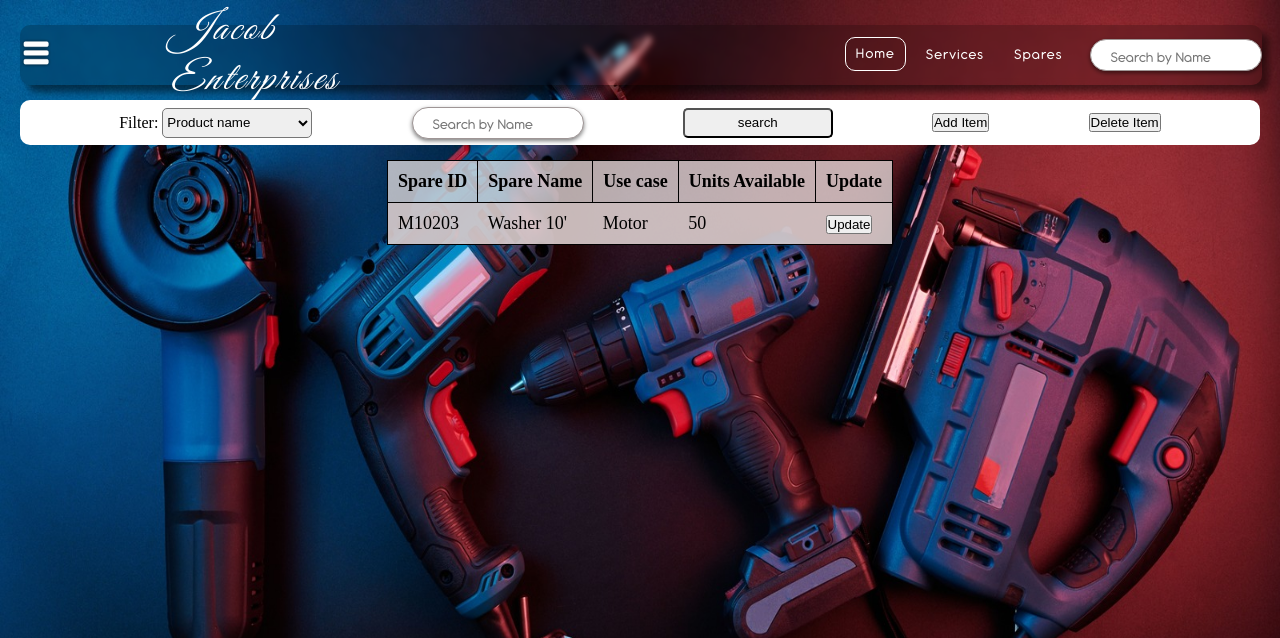
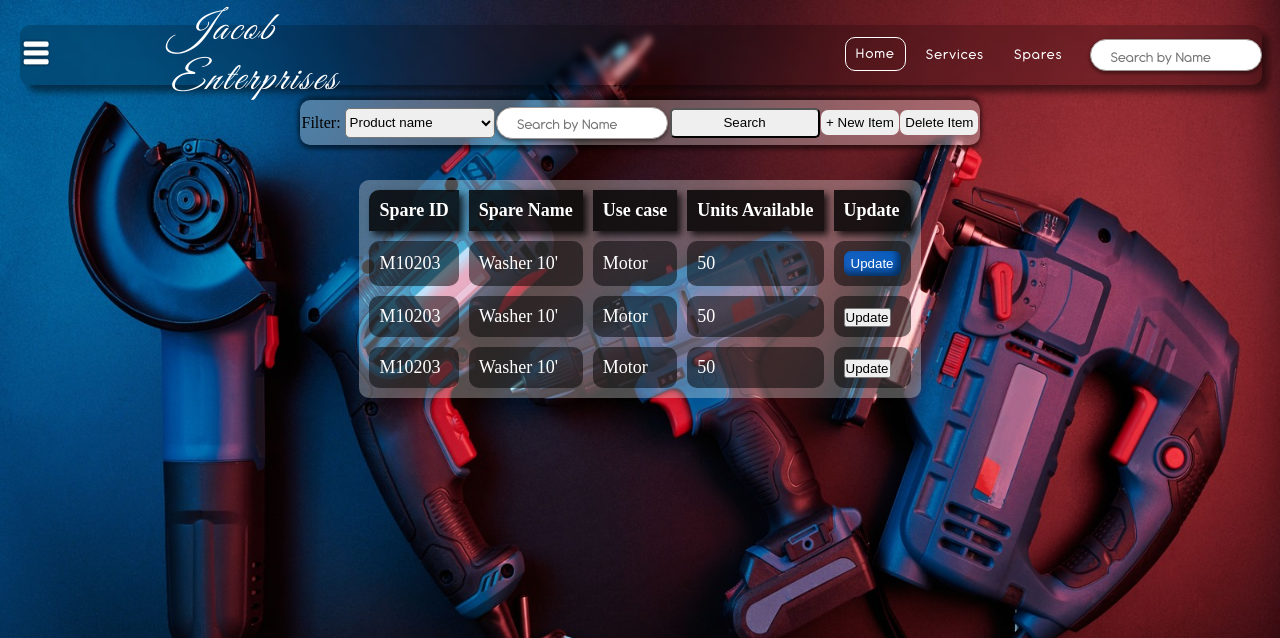
Before and after one commit to Justin-Ebenazar/jacob_Enterprise_freelancing, a Flask app: template Manicks/templates/spares_update.html in a window 1280 px wide. Shown: the top 638 px of the page. Run offline with Flask 3, Linux system fonts and the light colour scheme; the template is opened without the code that fills it, so the values that code supplies are empty.

Commit message:
extra fixes

```diff
--- a/Manicks/templates/spares_update.html
+++ b/Manicks/templates/spares_update.html
@@ -37,20 +37,20 @@
                 </div>
                 <div><input type="text" name="search_input" placeholder="Search by Name"></div>
                 <div>
-                    <input id="search-btn" type="submit" value="search">
+                    <input id="search-btn" type="submit" value="Search">
                 </div>
                 <div>
-                    <button>Add Item </button>
+                    <button id="add_new_item">+ New Item </button>
                     <!-- new spare adder -->
                 </div>
                 <div>
-                    <button>Delete Item</button>
+                    <button id="del_item">Delete Item</button>
                     <!-- delete an unused spare detail -->
                 </div>
 
             </div>
             <div class="spares-update-table">
-                <table cellspacing="10px" class="home-detail-table">
+                <table cellspacing="10px" class="spare-detail-table">
                     <tr>
                         <th class="home-detail-th">Spare ID</th>
                         <th class="home-detail-th">Spare Name</th>
@@ -58,6 +58,20 @@
                         <th class="home-detail-th">Units Available</th>
                         <th class="home-detail-th">Update</th>
 
+                    </tr>
+                    <tr>
+                        <td class="spare-details">M10203</td>
+                        <td class="spare-details">Washer 10'</td>
+                        <td class="spare-details">Motor</td>
+                        <td class="spare-details">50</td>
+                        <td class="spare-details"><button id="upbutt">Update</button></td>
+                    </tr>
+                    <tr>
+                        <td class="spare-details">M10203</td>
+                        <td class="spare-details">Washer 10'</td>
+                        <td class="spare-details">Motor</td>
+                        <td class="spare-details">50</td>
+                        <td class="spare-details"><button>Update</button></td>
                     </tr>
                     <tr>
                         <td class="spare-details">M10203</td>
--- a/Manicks/templates/style1.css
+++ b/Manicks/templates/style1.css
@@ -605,12 +605,17 @@ text-align: center;
     display: flex;
     justify-content: space-evenly;
     align-items: center;
-    width: 100%-40px;
-    background-color: white;
+    width: 100%-600px;
+    background-color: rgba(255,255,255,0.3);
+    backdrop-filter: blur(4px);
+    box-shadow: 2px 4px 4px rgba(0,0,0,0.3),
+    -2px -4px 4px rgba(0,0,0,0.3),
+    -2px 4px 4px rgba(0,0,0,0.3),
+    2px -4px 4px rgba(0,0,0,0.3);
     height: 45px;
     border-radius: 10px;
-    right: 20px;
-    left: 20px;
+    right: 300px;
+    left: 300px;
 }
 
 .spares-update-table{
@@ -620,6 +625,72 @@ text-align: center;
     justify-content: space-evenly;
     align-items: center;
     width: 100%;
-    height: 45px;
     border-radius: 10px;
 }
+
+.spare-detail-table{
+    background-color: rgba(255,255,255,0.3);
+    border-radius: 10px;
+}
+
+.spare-detail-table th{
+    background-color: rgba(0, 0, 0, 0.8);
+    color: rgba(255, 255, 255, 1);
+    border: none;
+    box-shadow: 4px 4px 7px rgba(0,0,0,0.8);
+}
+
+.spare-detail-table th:first-child{
+    border-radius: 10px 0px 0px 0px;
+}
+
+.spare-detail-table th:last-child{
+    border-radius: 0px 10px 0px 0px;
+}
+
+.spare-detail-table tr{
+    border-radius: 10px;
+}
+
+.spare-detail-table td{
+    border-radius: 10px;
+    background-color: rgba(0, 0, 0, 0.5);
+    color: white;
+}
+
+#upbutt{
+    background-color: rgba(0, 119, 255, 0.7);
+    color: white;
+    box-shadow: 2px 4px 4px rgba(0,0,0,0.3),
+    -2px -4px 4px rgba(0,0,0,0.3),
+    -2px 4px 4px rgba(0,0,0,0.3),
+    2px -4px 4px rgba(0,0,0,0.3);
+    box-shadow: inset -4px -4px 7px rgba(0,0,0,0.5);
+    border: none;
+    padding-top: 5px;
+    padding-bottom: 5px;
+    padding-left: 7px;
+    padding-right: 7px;
+    border-radius: 7px;
+}
+
+#upbutt:hover{
+    /*background-color: rgb(1, 94, 1);*/
+    box-shadow: inset -4px -4px 7px rgba(0,0,0,0.5);
+    box-shadow: 2px 4px 4px rgba(0,119,255,0.1),
+    -2px -4px 4px rgba(0,119,255,0.1),
+    -2px 4px 4px rgba(0,119,255,0.1),
+    2px -4px 4px rgba(0,119,255,0.1);
+}
+
+#add_new_item{
+    padding: 5px;
+    border-radius: 7px;
+    border: none;
+}
+
+#del_item{
+    padding: 5px;
+    border-radius: 7px;
+    border: none;
+}
```
